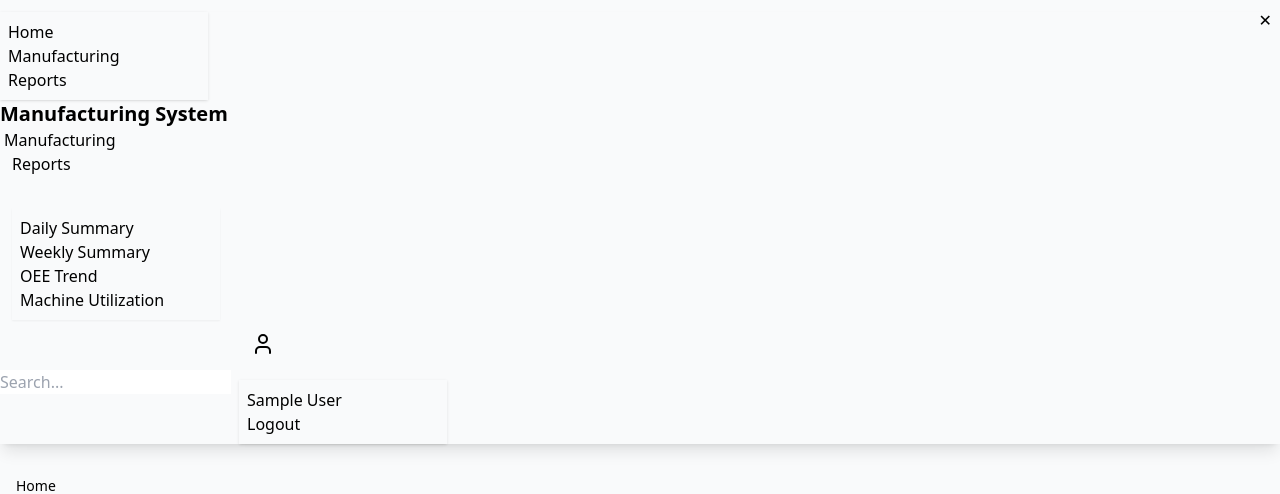
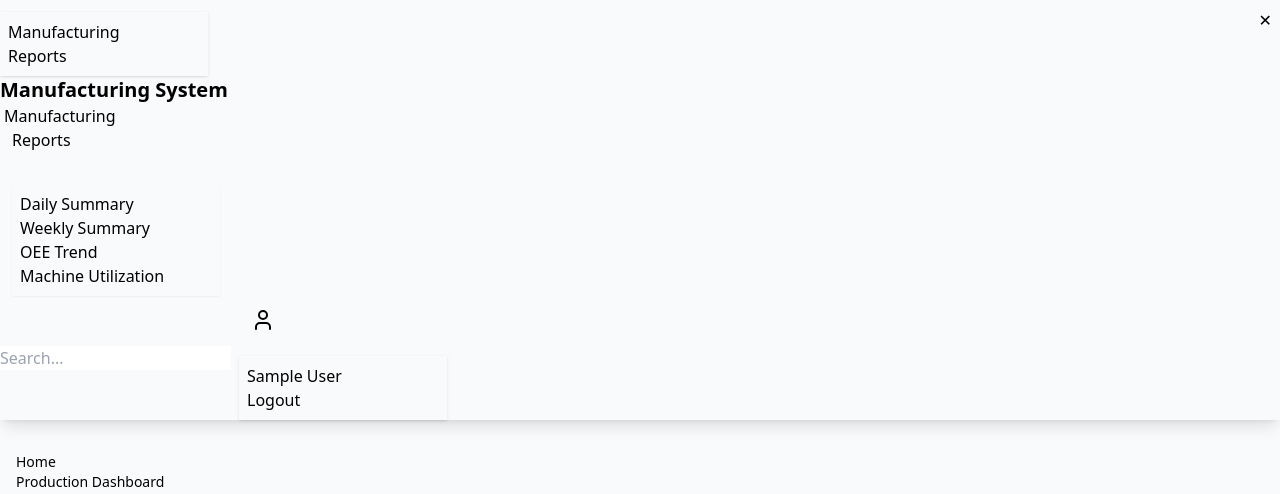
Before and after one commit to Tkeby/production_tracker_app, a Django app: page /manufacturing/ in a window 1280 px wide. Shown: the top 494 px of the page. Run offline with Django 5.2, Linux system fonts and the light colour scheme; the visitor is signed in with stand-in values (Sample User, id 1); data that the repository does not hold is empty; some libraries are stand-ins or nearby versions.

Commit message:
Comment out home link in layout template to disable navigation to home page

```diff
--- a/templates/layout.html
+++ b/templates/layout.html
@@ -11,7 +11,7 @@
         </svg>
       </div>
       <ul tabindex="0" class="menu menu-sm dropdown-content mt-3 z-[1] p-2 shadow bg-base-100 rounded-box w-52">
-        <li><a href="/" class="font-medium">Home</a></li>
+        <!-- <li><a href="/" class="font-medium">Home</a></li> -->
         <li><a href="{% url 'manufacturing:dashboard' %}" class="font-medium">Manufacturing</a></li>
         <li><a href="{% url 'reports:dashboard' %}" class="font-medium">Reports</a></li>
       </ul>
```
